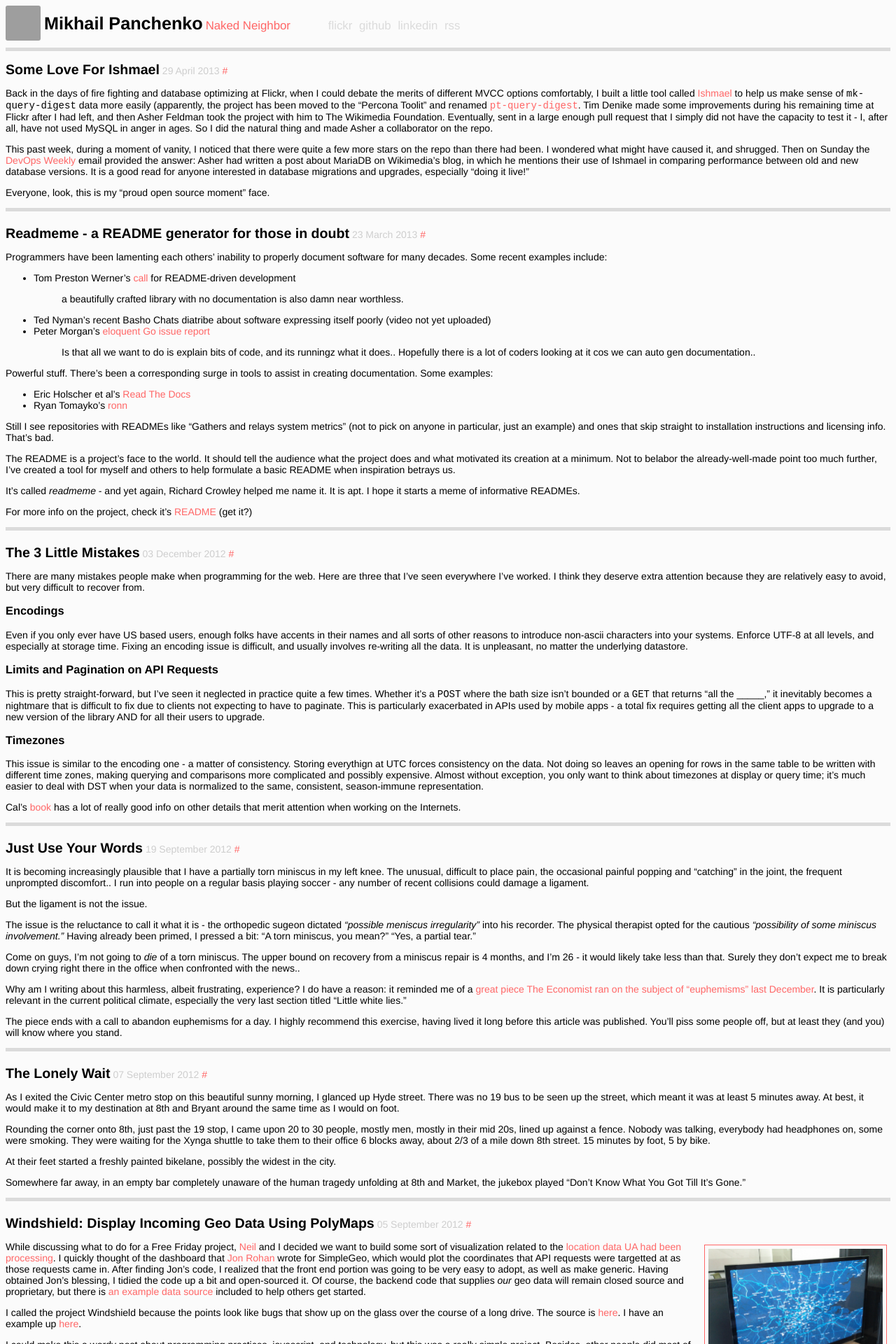
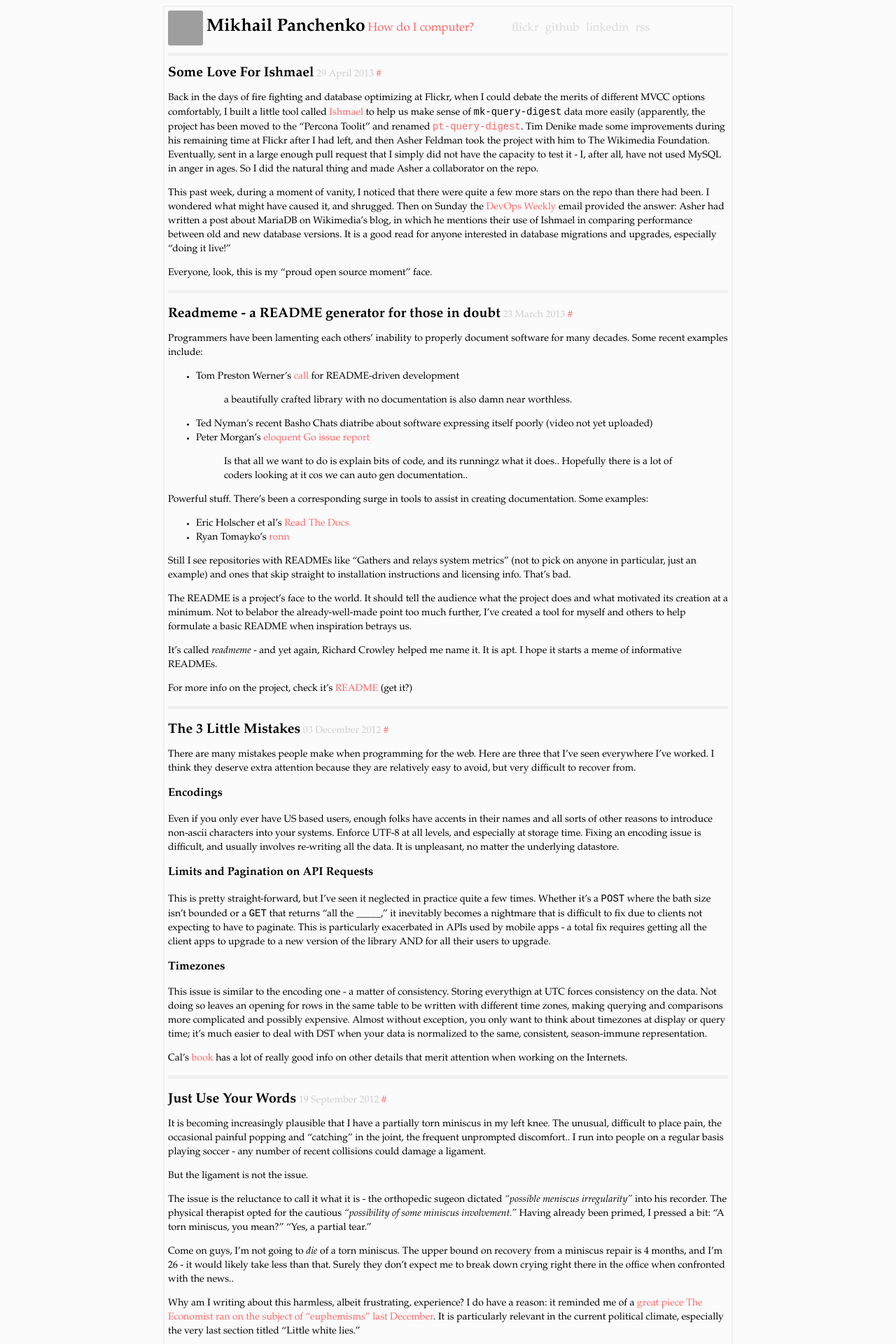
Before and after one commit to mihasya/mihasya.github.com, a Jekyll site: the page built from index.html, in a window 1280 px wide. Shown: the top 1920 px of the page at 70% size. Built offline with Jekyll 4.4.1, drawn with Linux system fonts in a browser that asks for light colours; Markdown is read by kramdown in place of the engine named in the settings; comment, search, counter and statistics services are not loaded; grey boxes are pictures that could not be loaded.

Commit message:
spice up the styling a little

```diff
--- a/_layouts/base.html
+++ b/_layouts/base.html
@@ -4,19 +4,20 @@
         <title>Mikhail Panchenko's Blog</title>
         <link rel="stylesheet" type="text/css" href="/css/base.css" />
         <link href="/favicon.ico" rel="icon" type="image/x-icon" />
-        <link rel="alternate" type="application/rss+xml" title="Naked Neighbor" href="http://feeds.feedburner.com/nakedneighbor" />
+        <link rel="alternate" type="application/rss+xml" title="Mikhail Panchenko RSS" href="http://feeds.feedburner.com/nakedneighbor" />
     <!-- start Mixpanel --><script type="text/javascript">(function(c,a){window.mixpanel=a;var b,d,h,e;b=c.createElement("script");b.type="text/javascript";b.async=!0;b.src=("https:"===c.location.protocol?"https:":"http:")+'//cdn.mxpnl.com/libs/mixpanel-2.1.min.js';d=c.getElementsByTagName("script")[0];d.parentNode.insertBefore(b,d);a._i=[];a.init=function(b,c,f){function d(a,b){var c=b.split(".");2==c.length&&(a=a[c[0]],b=c[1]);a[b]=function(){a.push([b].concat(Array.prototype.slice.call(arguments,0)))}}var g=a;"undefined"!==typeof f?
     g=a[f]=[]:f="mixpanel";g.people=g.people||[];h="disable track track_pageview track_links track_forms register register_once unregister identify name_tag set_config people.identify people.set people.increment".split(" ");for(e=0;e<h.length;e++)d(g,h[e]);a._i.push([b,c,f])};a.__SV=1.1})(document,window.mixpanel||[]);
     mixpanel.init("0b3a48af757fda954e2d2f6b3106d41e");</script><!-- end Mixpanel -->
     </head>
 
     <body>
+        <div id="wrapper">
             <div id="header">
                 <div id="thumbnail-wrapper">
-                <img src="http://www.gravatar.com/avatar/127b5dbc702c58a40ee060044427ef1e.png" id="thumbnail" />
+                    <img src="http://www.gravatar.com/avatar/127b5dbc702c58a40ee060044427ef1e.png" id="thumbnail" alt="my face" />
                 </div>
                 <div id="header-text-wrapper">
-                <span id="blog-title">Mikhail Panchenko</span> <span id="blog-tagline">Naked Neighbor</span>
+                    <span id="blog-title">Mikhail Panchenko</span> <span id="blog-tagline">How do I computer?</span>
                     <span id="links">
                         <a href="http://www.flickr.com/photos/mikepanchenko/">flickr</a>
                         <a href="http://github.com/mihasya">github</a>
@@ -26,9 +27,6 @@
                 </div>
             </div>
             <div id="content-wrapper">
-            <!--<div id="sidebar">
-
-            </div>-->
                 <div id="content">
                     {{ content }}
                 </div>
@@ -38,6 +36,7 @@
             <div id="footer">
                 <a href="https://mixpanel.com/f/partner"><img src="https://cdn.mxpnl.com/site_media/images/partner/badge_light.png" alt="Mobile Analytics" /></a>
             </div>
+        </div>
     </body>
 
 </html>
--- a/css/base.css
+++ b/css/base.css
@@ -1,12 +1,21 @@
 html {
-    font-family: Helvetica, Arial;
+    font-family: "Palatino Linotype", "Book Antiqua", Palatino, serif;
     font-size: 14px;
+    line-height: 20px;
     background: #fbfbfb;
+}
+
+#wrapper {
+    margin: 0 auto;
+    padding: 5px;
+    width: 800px;
+    border: 2px solid #f0f0f0;
+    border-radius: 3px;
 }
 
 #header {
     margin-bottom: 15px;
-    border-bottom: 5px solid #dbdbdb;
+    border-bottom: 5px solid #f0f0f0;
     padding-bottom: 10px;
     display: table;
     width: 100%;
@@ -95,7 +104,7 @@ a:hover {
     text-decoration: underline;
 }
 .post {
-    border-bottom: 5px solid #dbdbdb;
+    border-bottom: 5px solid #f0f0f0;
     margin-bottom: 20px;
 }
 
```
Lines whose indentation alone changed are shown as unchanged.
